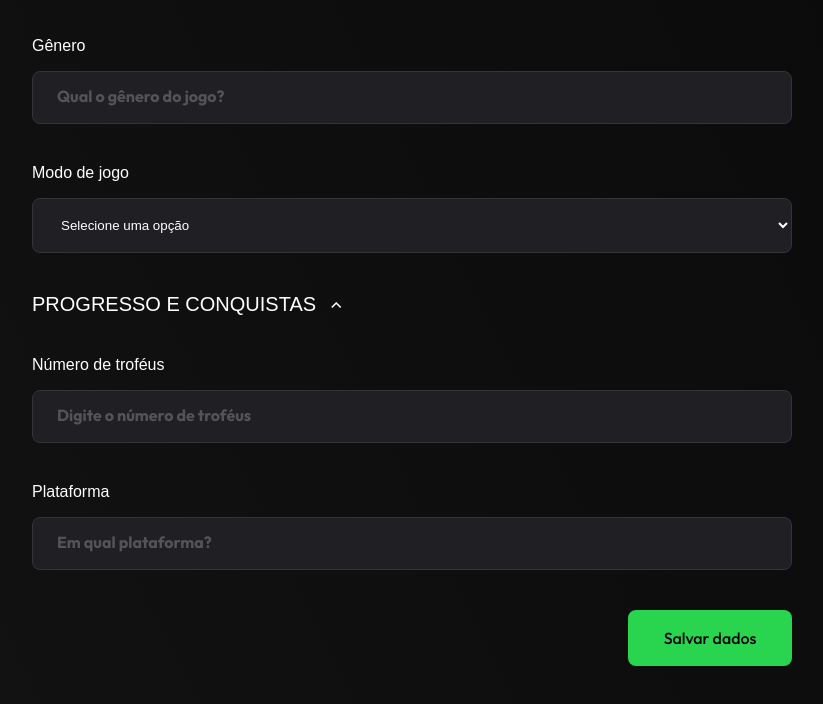
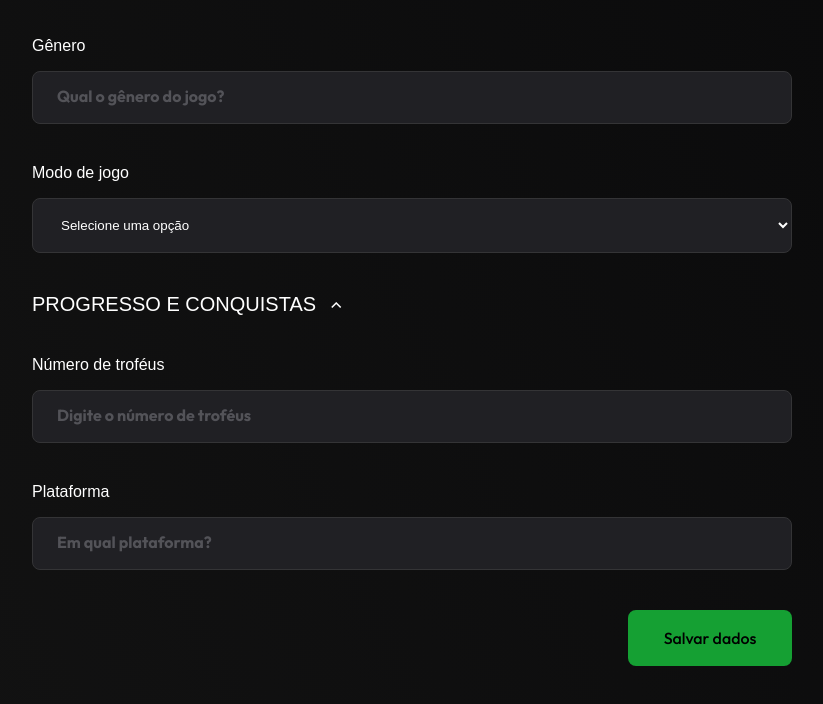
Before and after one commit to chrisdcdev/game-connect-web, a plain HTML site: page parte-5/register-your-game.html in a window 1280 px wide. In both pictures the pointer is over the button "Salvar dados". Shown: the part 659-1363 px from the top of the page, without its empty margins (228-1051 px from the left). Drawn offline with nearby package versions, Linux system fonts and the light colour scheme.

Commit message:
adicionando hover no botão

```diff
--- a/parte-5/style.css
+++ b/parte-5/style.css
@@ -190,6 +190,11 @@ button {
   cursor: pointer;
 }
 
+button:hover {
+  background: #15a033;
+  transition: 0.3s;
+}
+
 /* Estilização da barra de rolagem para navegadores WebKit */
 /* Estilo para a pista (track) */
 ::-webkit-scrollbar {
```
